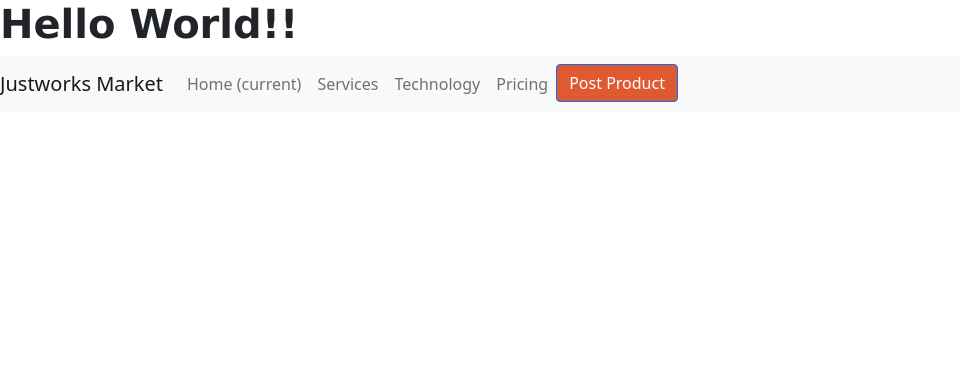
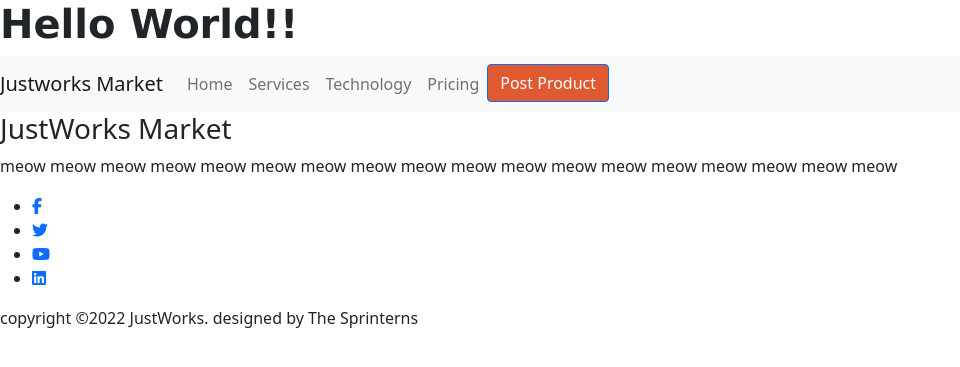
Before and after one commit to tonglin2003/web, a Flask app: page / in a window 1280 px wide. Shown: the top 367 px of the page, without its empty margins (0-960 px from the left). Run offline with Flask 2, Linux system fonts and the light colour scheme; some libraries are stand-ins or nearby versions.

Commit message:
added footer html

```diff
--- a/templates/index.html
+++ b/templates/index.html
@@ -5,9 +5,12 @@
     <title>JustWorks Marketplace</title>
     <link href="https://cdn.jsdelivr.net/npm/bootstrap@5.0.2/dist/css/bootstrap.min.css" rel="stylesheet" integrity="sha384-EVSTQN3/azprG1Anm3QDgpJLIm9Nao0Yz1ztcQTwFspd3yD65VohhpuuCOmLASjC" crossorigin="anonymous">
     <link rel="stylesheet" href="css/styles.css">
+    <script src="https://kit.fontawesome.com/78995b9c51.js" crossorigin="anonymous"></script>
 </head>
 <body>
     <h1>Hello World!!</h1>
+
+    <!-- Nav Bar Code -->
 
     <nav class="navbar navbar-expand-lg navbar-light bg-light">
         <a class="navbar-brand" href="#">Justworks Market</a>
@@ -35,5 +38,24 @@
         </div>
       </nav>
 
+    <!-- Footer Code -->
+
+    <footer>
+        <div class="footer-content">
+            <h3>JustWorks Market</h3>
+            <p>meow meow meow meow meow meow meow meow meow meow meow meow meow meow meow meow meow meow</p>
+            <ul class="socials">
+                <li><a href="#"><i class="fa fa-facebook"></i></a></li>
+                <li><a href="#"><i class="fa fa-twitter"></i></a></li>
+                <li><a href="#"><i class="fa fa-youtube"></i></a></li>
+                <li><a href="#"><i class="fa fa-linkedin-square"></i></a></li>
+            </ul>
+        </div>
+        <div class="footer-bottom">
+            <p>copyright &copy;2022 JustWorks. designed by <span>The Sprinterns</span></p>
+        </div>
+    </footer>
+
+
 </body>
 </html>
```
